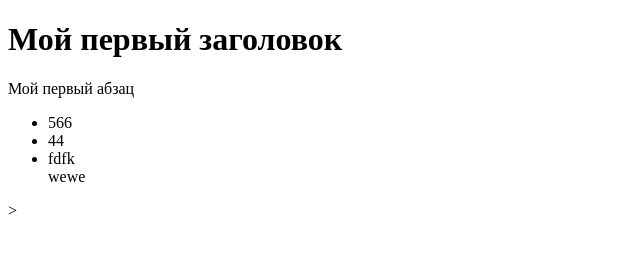
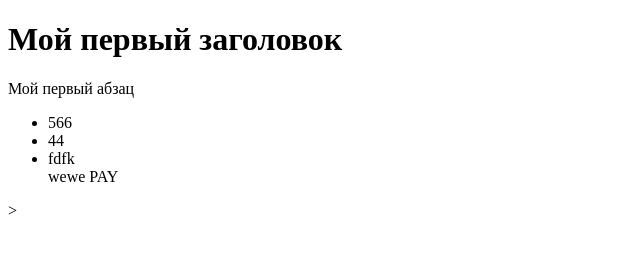
Before and after one commit to dronbred/test-payment, a plain HTML site: page payment.html in a window 1280 px wide. Shown: the full height of the page, 0-640 px from the left. Drawn offline with Linux system fonts and the light colour scheme.

Commit message:
Pay button

```diff
--- a/payment.html
+++ b/payment.html
@@ -14,6 +14,8 @@ rel="stylesheet">
     	<li>44</li>
     	<li>fdfk</li>
     	wewe
+
+      PAY
     </ul></p>>
   </body>
 </html>
```
